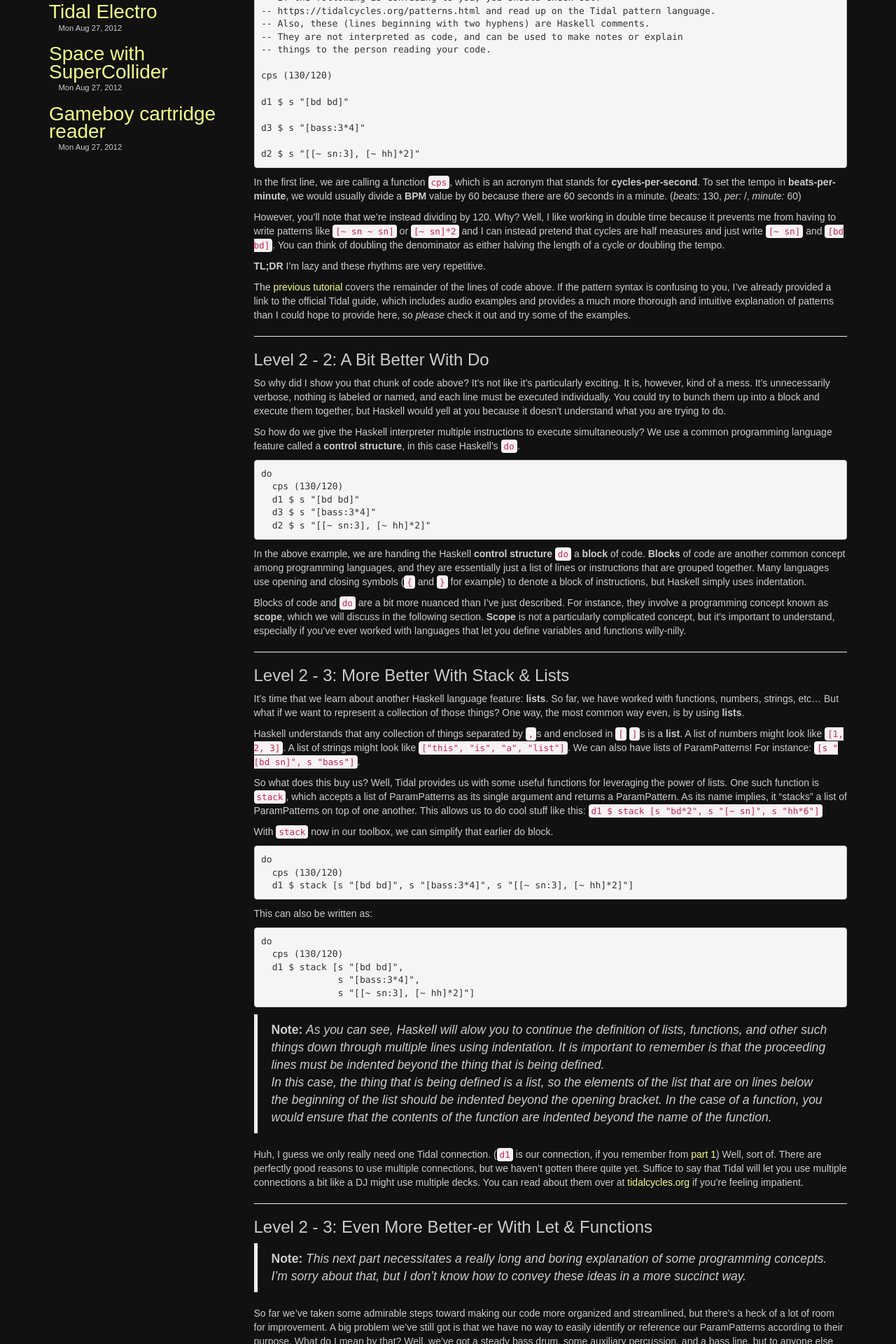
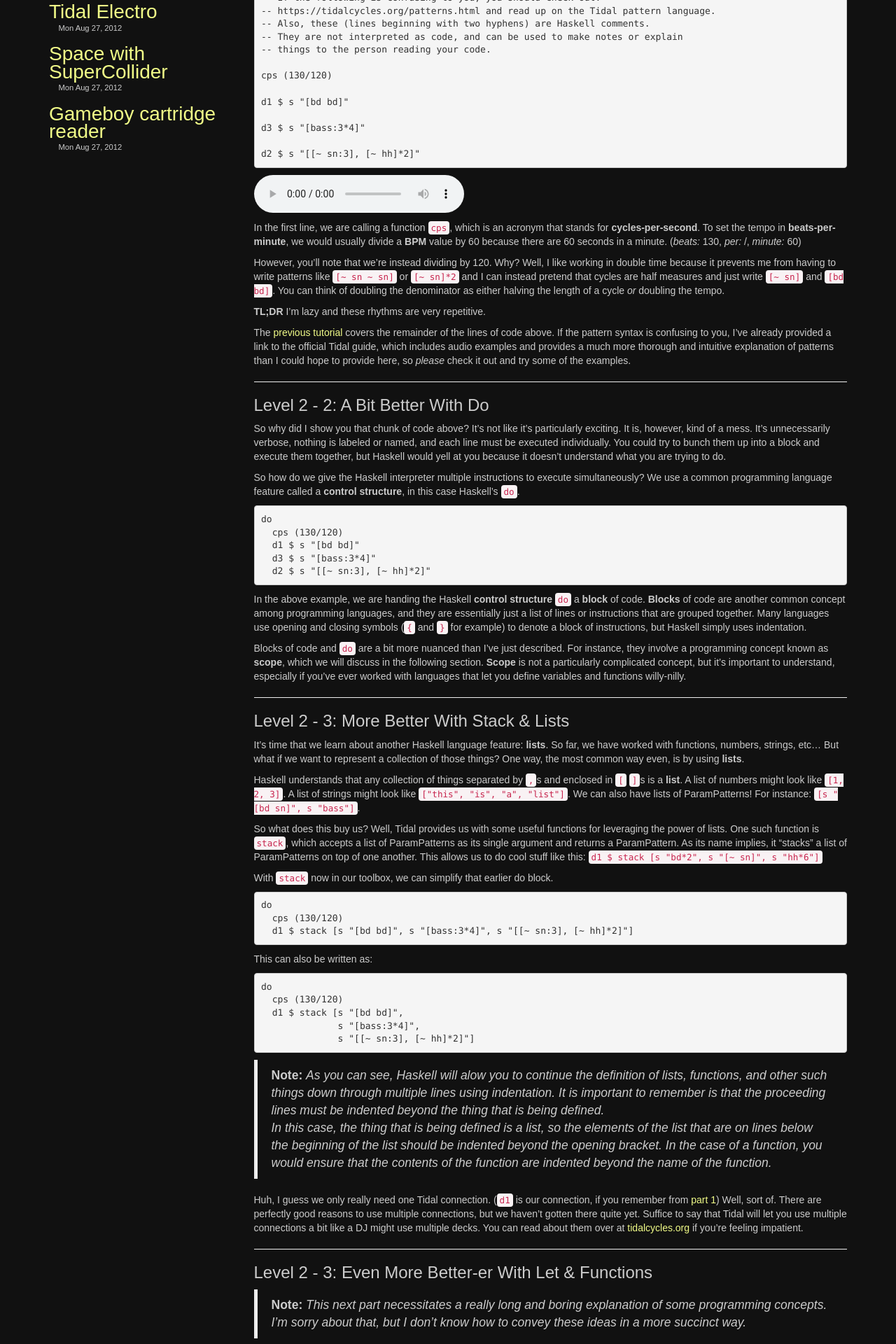
Before and after one commit to efairbanks/ericfairbanks-org-jekyll-bootstrap, a Jekyll site: the page built from _posts/2017-06-05-tidal-tutorial-part-2.markdown, in a window 1280 px wide. Shown: the part 334-2254 px from the top of the page at 70% size. Built offline with Jekyll 4.4.1, drawn with Linux system fonts in a browser that asks for light colours.

Commit message:
fixing post adding audio example

````diff
--- a/_posts/2017-06-05-tidal-tutorial-part-2.markdown
+++ b/_posts/2017-06-05-tidal-tutorial-part-2.markdown
@@ -26,6 +26,8 @@ d3 $ s "[bass:3*4]"
 
 d2 $ s "[[~ sn:3], [~ hh]*2]"
 ```
+
+<audio src="{{ site.baseurl }}/mp3/tidalectro.mp3" controls></audio>
 
 In the first line, we are calling a function `cps`, which is an acronym that stands for **cycles-per-second**. To set the tempo in **beats-per-minute**, we would usually divide a **BPM** value by 60 because there are 60 seconds in a minute. (*beats:* 130, *per:* /, *minute:* 60)
 
````
Also changed, not shown: 1 other file.
